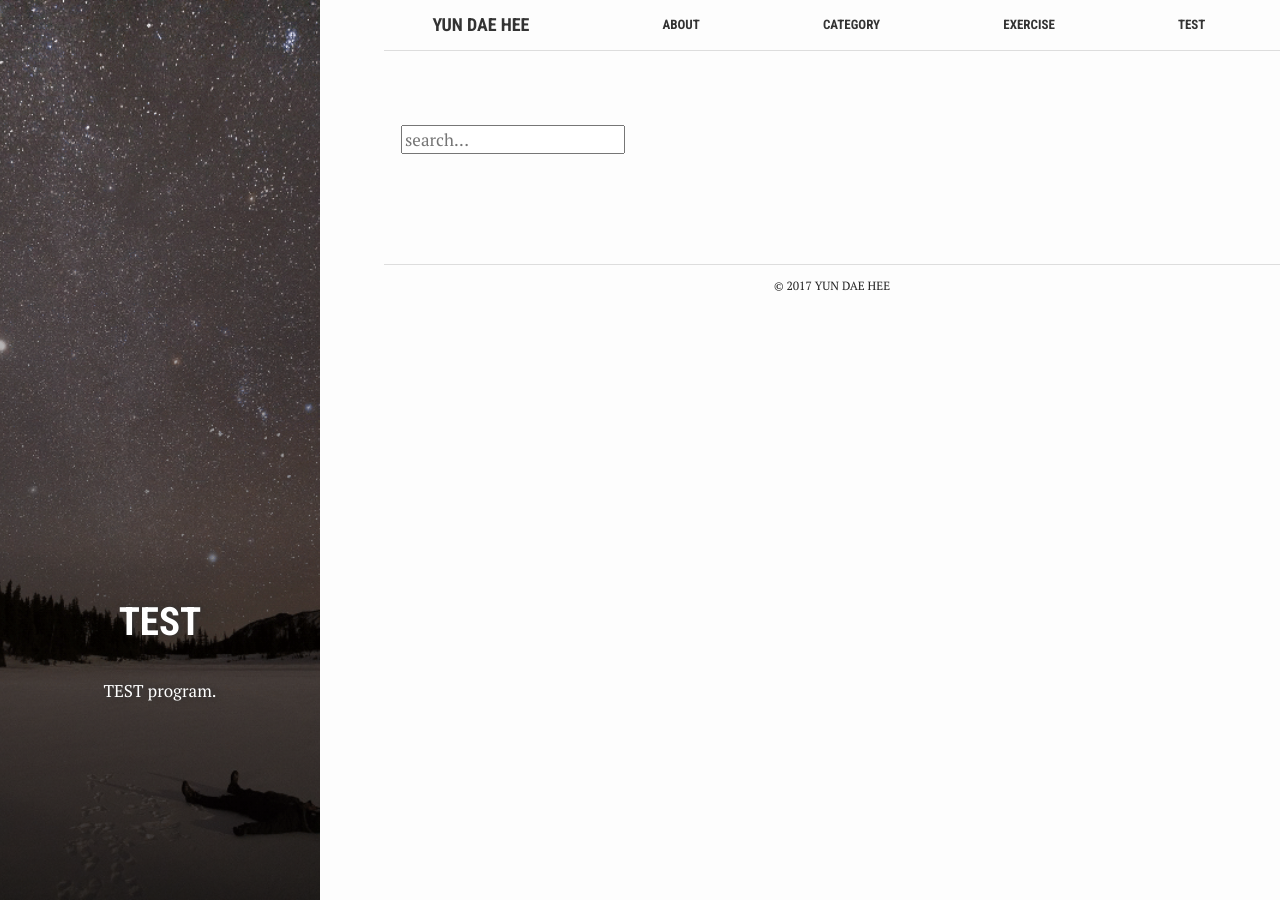
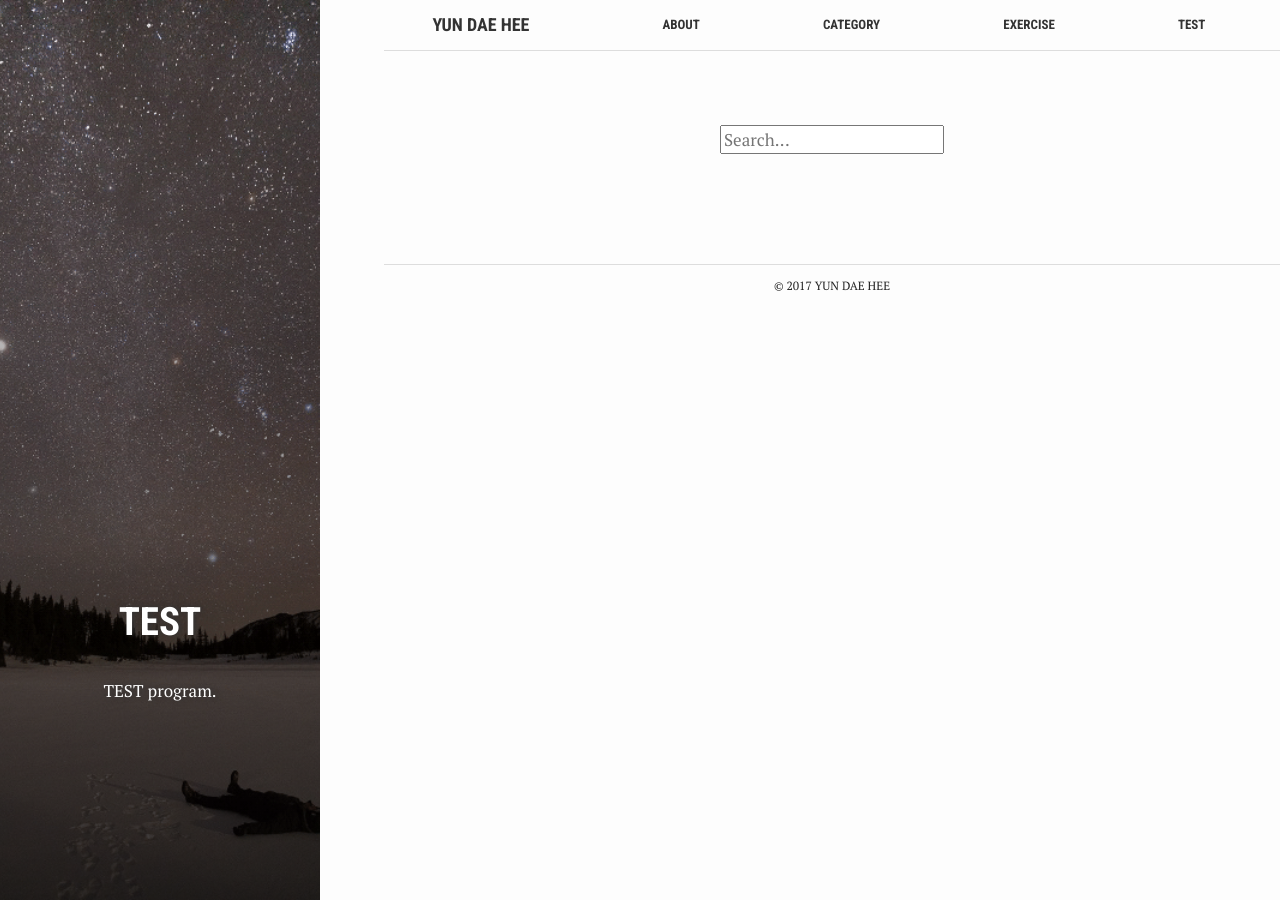
Before and after one commit to test076923/test076923.github.io, a Jekyll site: the page built from teste.html, in a window 1280 px wide. Built offline with Jekyll 4.4.1, drawn with Linux system fonts in a browser that asks for light colours; comment, search, counter and statistics services are not loaded.

Commit message:
Update teste.html

```diff
--- a/teste.html
+++ b/teste.html
@@ -8,6 +8,7 @@ summary: "TEST program."
 active: TEST
 date: 11/20/2017 3:37:34 PM
 ---
+<center>
 <div id="results">
   <h1><!-- `key` listing for `value` --></h1>
 
@@ -18,7 +19,7 @@ date: 11/20/2017 3:37:34 PM
 
 <!— Html Elements for Search -->
 <div id="search-container">
-<input type="text" id="search-input" placeholder="search...">
+<input type="text" id="search-input" placeholder="Search...">
 <ul id="results-container"></ul>
 </div>
 
```
Also changed, not shown: other parts of teste.html (+2 -1 lines).
